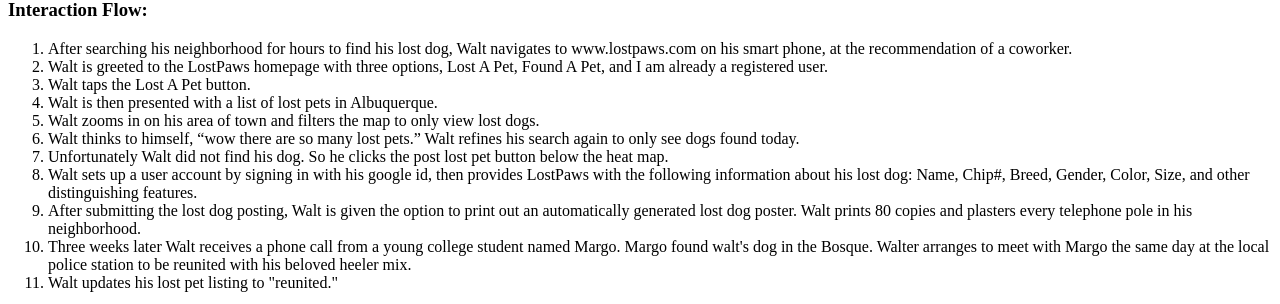
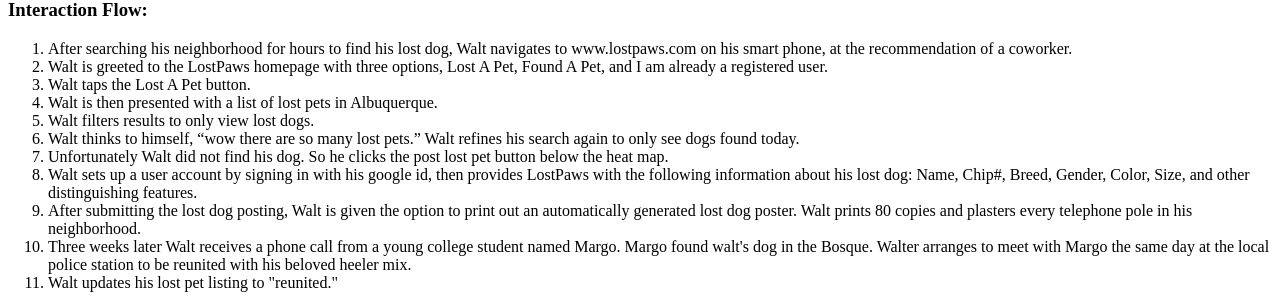
Before and after one commit to jisbell347/lost-paws, a PHP site: page /use-case.php in a window 1280 px wide. Shown: the part 396-700 px from the top of the page. Run offline with PHP 8.4, Linux system fonts and the light colour scheme.

Commit message:
omit map view function in use case

```diff
--- a/epic/use-case.php
+++ b/epic/use-case.php
@@ -24,7 +24,7 @@
 			<li>Walt is greeted to the LostPaws homepage with three options, Lost A Pet, Found A Pet, and I am already a registered user.</li>
 			<li>Walt taps the Lost A Pet button.</li>
 			<li>Walt is then presented with a list of lost pets in Albuquerque.</li>
-			<li>Walt zooms in on his area of town and filters the map to only view lost dogs.</li>
+			<li>Walt filters results to only view lost dogs.</li>
 			<li>Walt thinks to himself, “wow there are so many lost pets.”	Walt refines his search again to only see dogs found today.</li>
 			<li>Unfortunately Walt did not find his dog. So he clicks the post lost pet button below the heat map.</li>
 			<li>Walt sets up a user account by signing in with his google id, then provides LostPaws with the following information about his lost dog: Name, Chip#, Breed, Gender, Color, Size, and other distinguishing features.</li>
```
